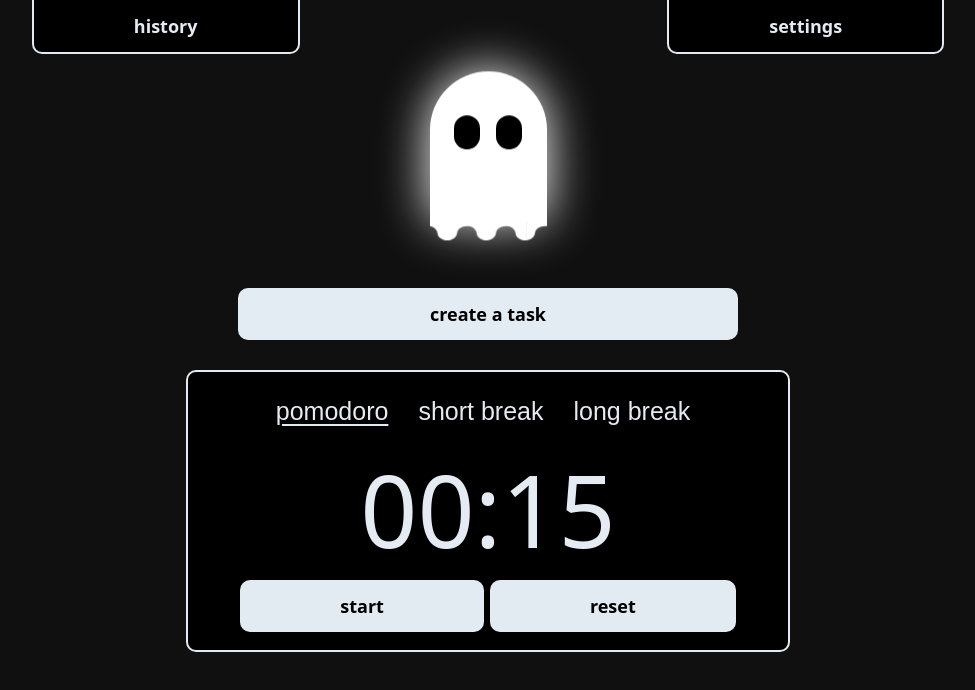
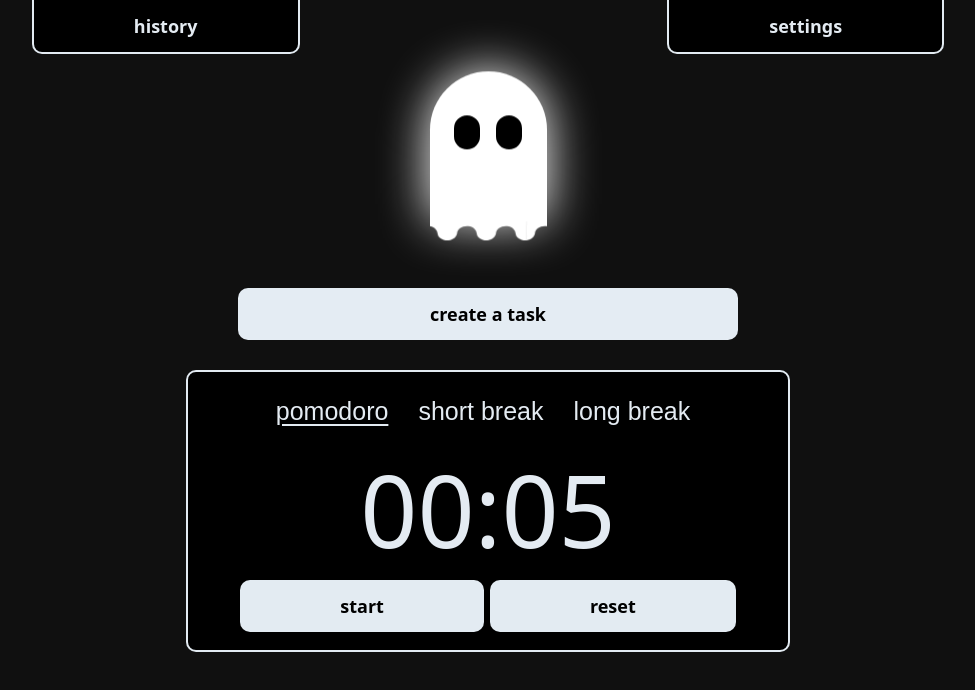
Before and after one commit to crlnvls/ghost-pomodoro, a React (Vite) app: page / in a window 1280 px wide. Shown: the top 690 px of the page, without its empty margins (152-1127 px from the left). Built offline with nearby package versions, Linux system fonts and the light colour scheme; the HTML template or start-up script is replaced by a standard one.

Commit message:
Remove handleNext and setTimer to current countdown

```diff
--- a/src/components/Timer/index.jsx
+++ b/src/components/Timer/index.jsx
@@ -7,9 +7,9 @@ import Button from "../Button";
 
 const Timer = () => {
   const [options, setOptions] = useState([
-    { label: "pomodoro", time: "00:15" },
-    { label: "short break", time: "00:10" },
-    { label: "long break", time: "00:05" },
+    { label: "pomodoro", time: "00:05" },
+    { label: "short break", time: "00:03" },
+    { label: "long break", time: "00:02" },
   ]);
 
   const initialOption = options[0];
@@ -51,6 +51,13 @@ const Timer = () => {
       Date.parse(new Date()) + getMillisecondsFromTime(currentOption.time)
     );
     let { total, minutes, seconds } = getTimeRemaining(endTime);
+
+    setTimer(
+      // Set the timer to the initial time of the current countdown
+      `${minutes.toString().padStart(2, "0")}:${seconds
+        .toString()
+        .padStart(2, "0")}`
+    );
 
     const countdown = setInterval(() => {
       ({ total, minutes, seconds } = getTimeRemaining(endTime));
@@ -95,16 +102,6 @@ const Timer = () => {
     clearInterval(countdown);
   };
 
-  const handleNext = (nextOption) => {
-    setSelectedOption(nextOption);
-    setTimer(nextOption.time);
-    setActive(nextOption.label);
-    setStepIndex(
-      pomodoroFlow.findIndex((item) => item.label === nextOption.label)
-    );
-    clearInterval(countdown);
-  };
-
   const onClickStart = () => {
     startTimer();
   };
@@ -124,7 +121,11 @@ const Timer = () => {
           active={active}
           options={options}
         />
-        <OneType handleNext={handleNext} active={active} options={options} />
+        <OneType
+          handleSelect={handleSelect}
+          active={active}
+          options={options}
+        />
 
         <div className="time">{timer}</div>
 
```
